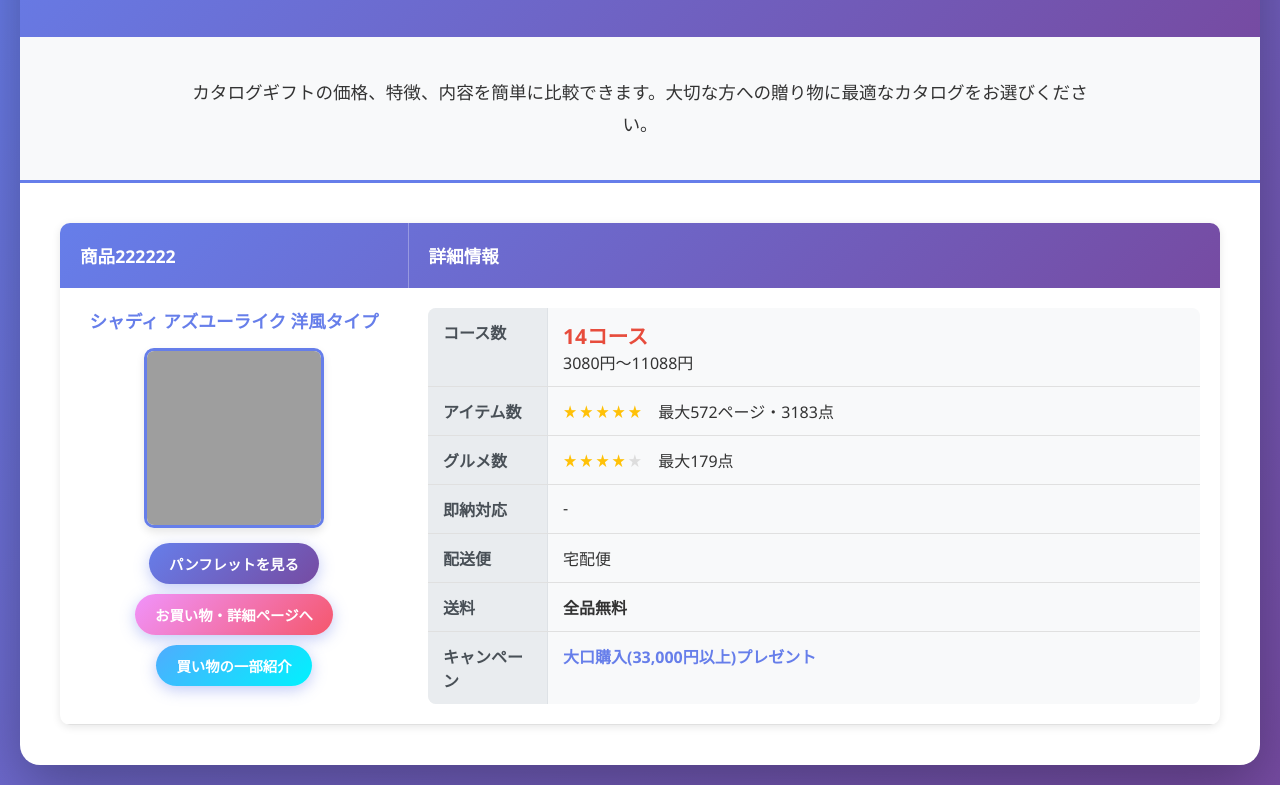
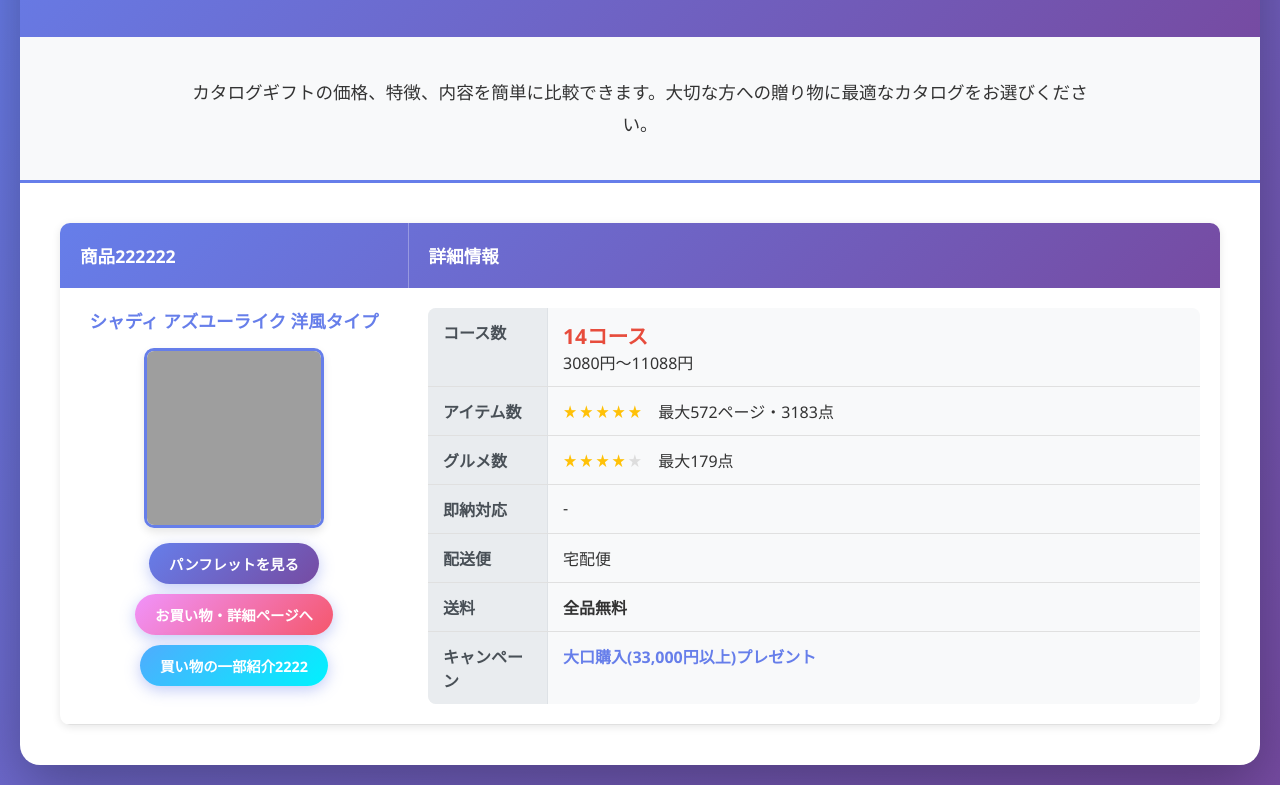
Before and after one commit to shingennahito/hikaku, a plain HTML site: page index.html in a window 1280 px wide. Shown: the part 159-944 px from the top of the page. Drawn offline with Linux system fonts and the light colour scheme; grey boxes are pictures that could not be loaded.

Commit message:
Update index.html

```diff
--- a/index.html
+++ b/index.html
@@ -36,7 +36,7 @@
                             <div class="button-group">
                                 <a href="#" class="cta-button">パンフレットを見る</a>
                                 <a href="#" class="cta-button secondary">お買い物・詳細ページへ</a>
-                                <a href="#" class="cta-button tertiary">買い物の一部紹介</a>
+                                <a href="#" class="cta-button tertiary">買い物の一部紹介2222</a>
                             </div>
                         </td>
                         <td>
```
